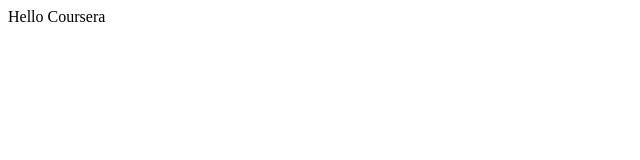
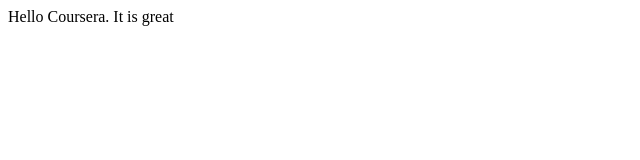
Before and after one commit to TulaniGwaza/Coursera-test, a plain HTML site: page index.html in a window 1280 px wide. Shown: the full height of the page, 0-640 px from the left. Drawn offline with Linux system fonts and the light colour scheme.

Commit message:
Update index.html

```diff
--- a/index.html
+++ b/index.html
@@ -6,6 +6,6 @@
 	<title>Hello Coursera!!!!</title>
 </head>
 <body>
-</h1> Hello Coursera </h1>
+</h1> Hello Coursera. It is great</h1>
 </body>
 </html>
```
